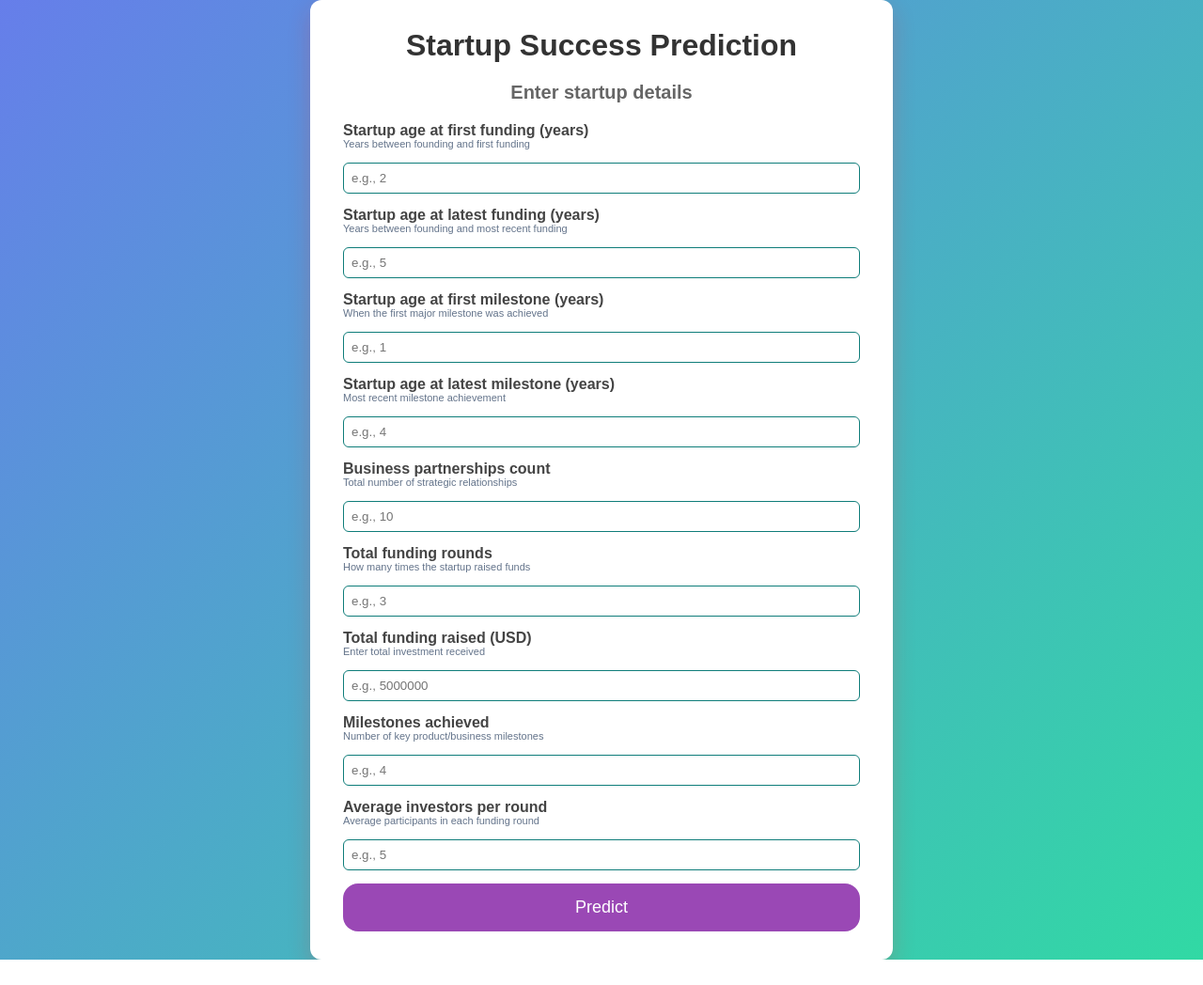
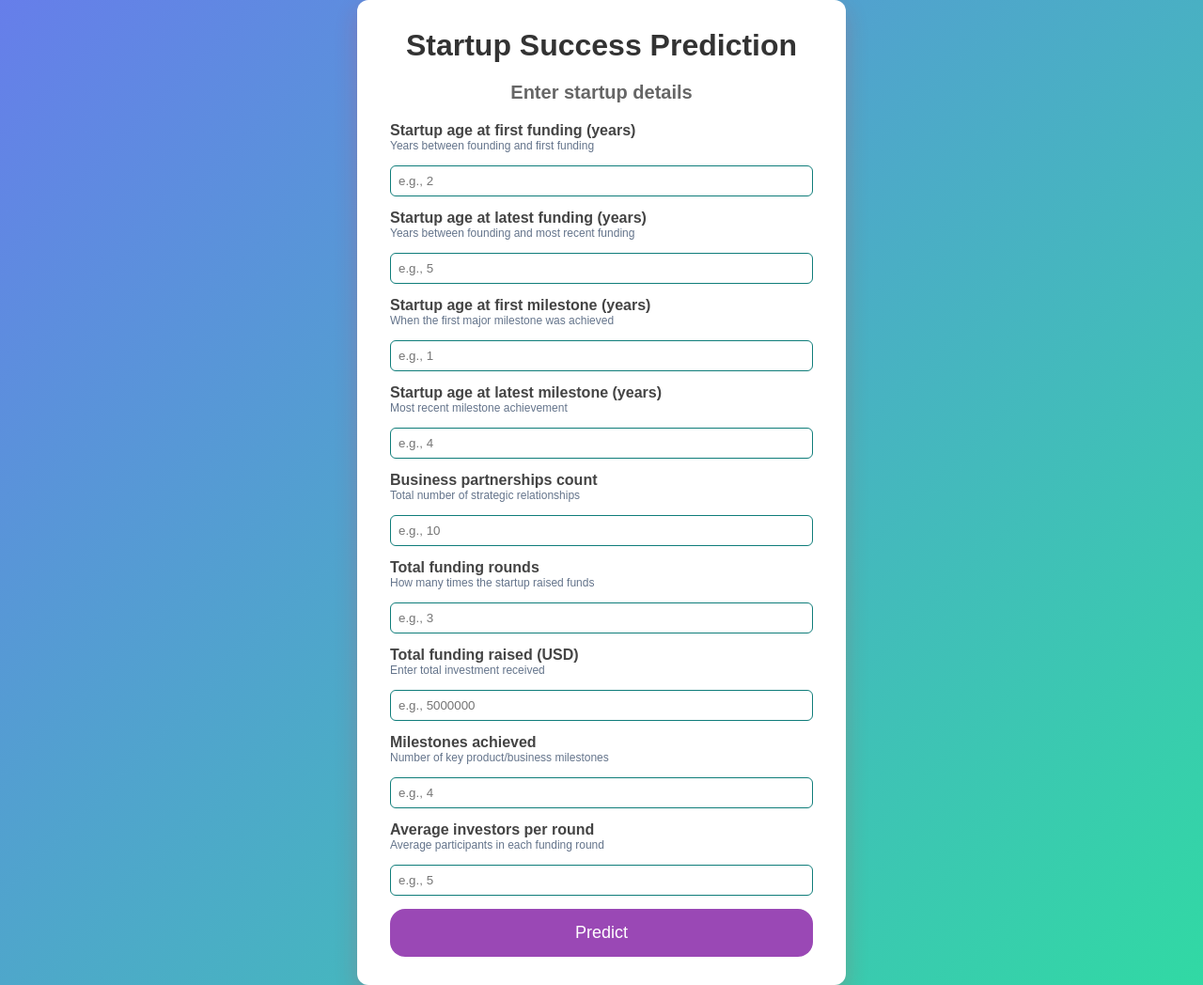
Before and after one commit to Sowmyadiviti/startup-success-prediction, a Flask app: page / in a window 1280 px wide. Shown: the whole page at 94% size. Before the commit the page ends 1021 px from the top, so only its background shows below. Run offline with Flask 3, Linux system fonts and the light colour scheme; parts of the project's set-up code (start-up, migrations or seed data) failed here and were passed over.

Commit message:
Final commit

```diff
--- a/templates/index.html
+++ b/templates/index.html
@@ -25,7 +25,7 @@
       background: white;
       padding: 30px 35px;
       border-radius: 12px;
-      width: 620px;
+      width: 520px;
       box-shadow: 0 10px 25px rgba(251, 30, 30, 0.2);
     }
 
@@ -72,13 +72,15 @@
       font-size: 18px;
       cursor: pointer;
       transition: 0.1s;
+      transition-timing-function: ease-in-out;
     }
+
 
     .hint {
   display: block;
-  font-size: 11px;
+  font-size: 12px;
   color: #64748b;
-  margin-top: -1px;
+  margin-top: 0px;
   margin-bottom: 8px;
 }
 
```
Also changed, not shown: app.py (+0 -16 lines), templates/result.html (+4 -4 lines).
